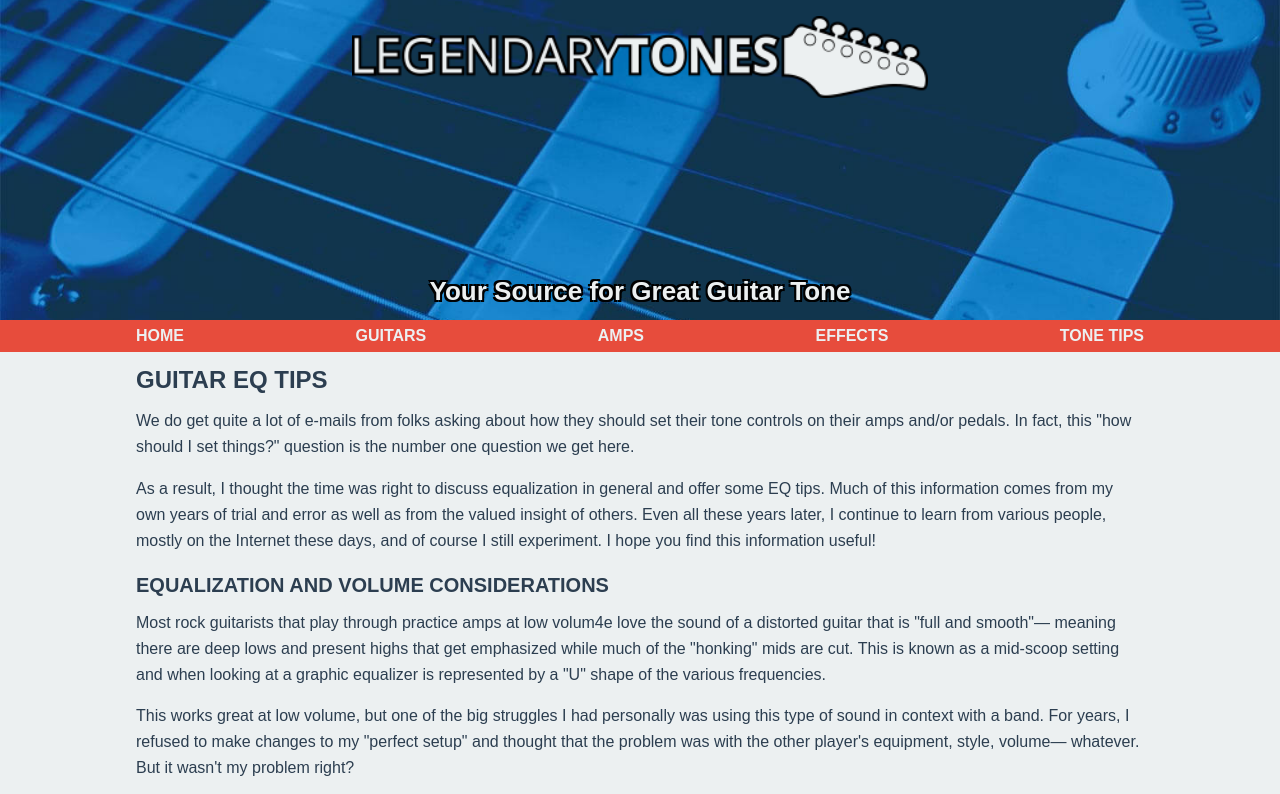
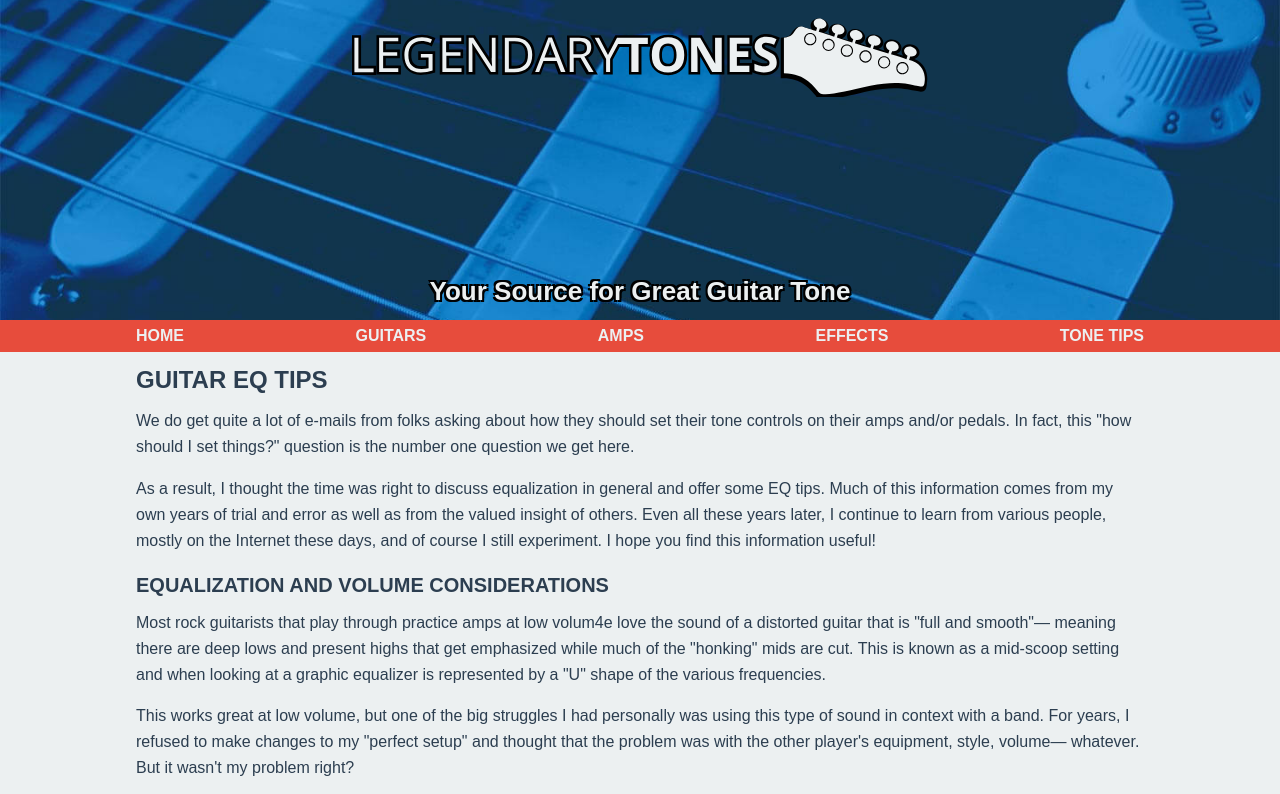
Before and after one commit to Tony-Thomas/responsive-images, a website: page index.html in a window 1280 px wide. Shown: the top 794 px of the page. Drawn offline with Linux system fonts and the light colour scheme.

Commit message:
exrernal svg image linked. No diffent than using a png or jpg

```diff
--- a/index.html
+++ b/index.html
@@ -20,7 +20,7 @@
 
 <body>
 	<section id="masthead">
-		<img src="img/logo.png" alt="Legendary Tones" id="logo">
+		<img src="img/logo.svg" alt="Legendary Tones" id="logo">
 		<h2 id="tagline">Your Source for Great Guitar Tone</h2>
 	</section>
 	<nav>
```
